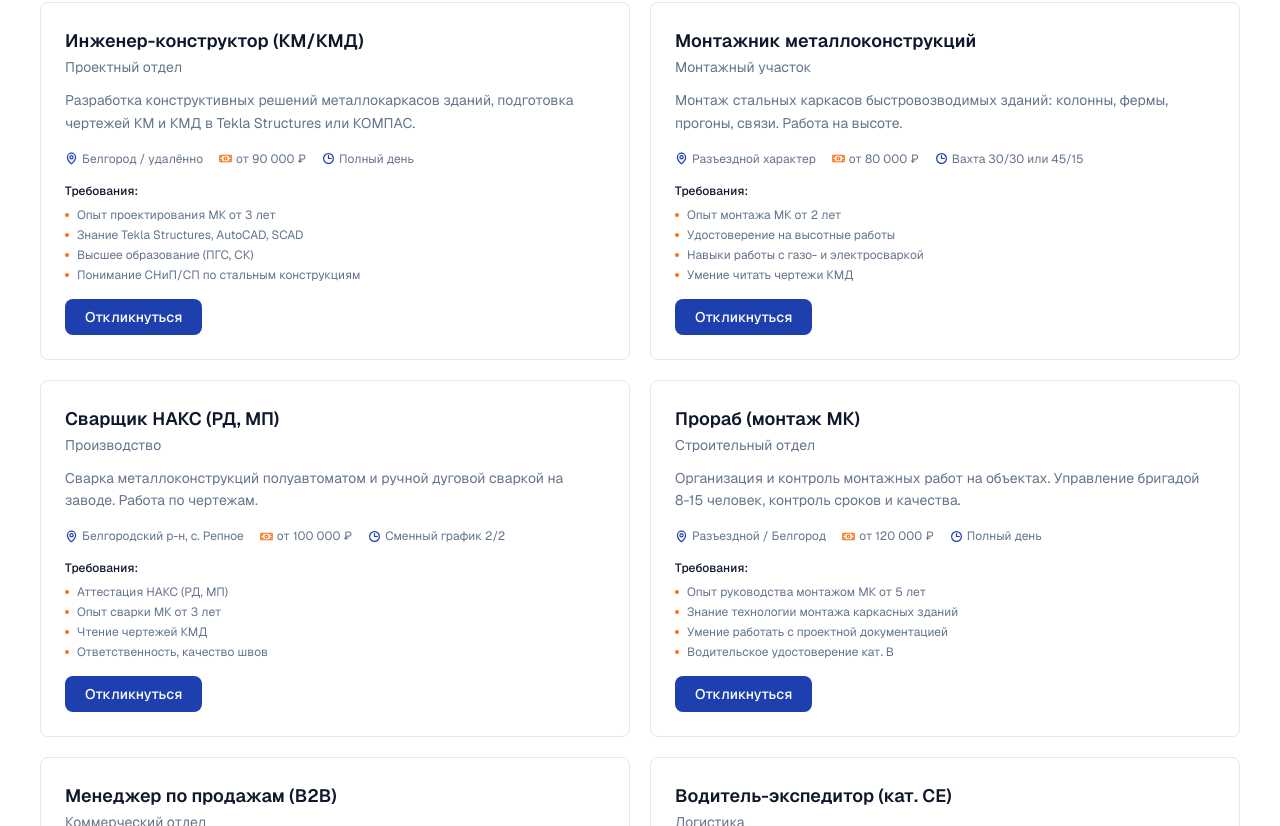
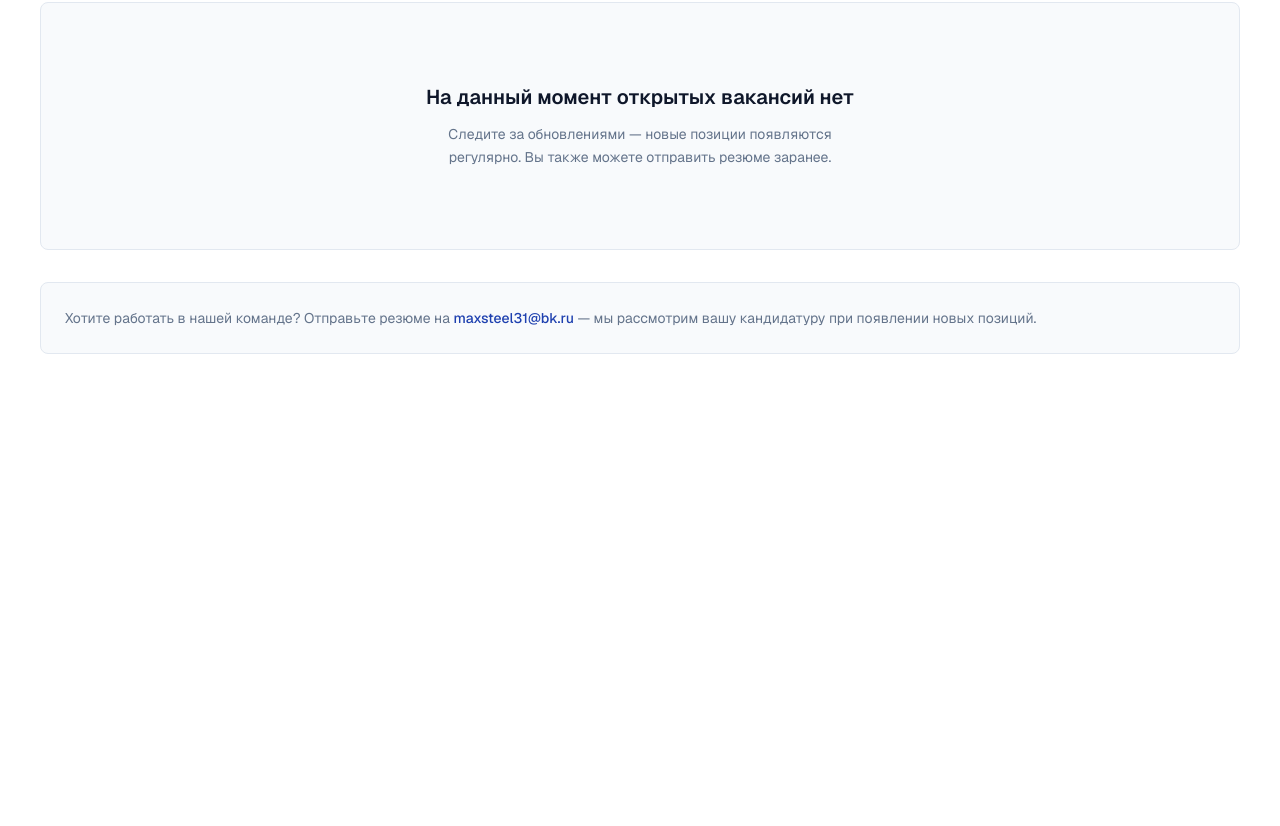
Before and after one commit to faded679/lstkmk, a Next.js app: page /vacancies in a window 1280 px wide. Shown: the part 334-1160 px from the top of the page. After the commit the page ends 800 px from the top, so only its background shows below. Built offline with nearby package versions, Linux system fonts and the light colour scheme.

Commit message:
vacancies: remove placeholder listings, show no vacancies message

```diff
--- a/src/app/vacancies/page.tsx
+++ b/src/app/vacancies/page.tsx
@@ -1,120 +1,12 @@
 "use client";
 
-import { useState } from "react";
 import { motion, useReducedMotion } from "motion/react";
-import { ArrowLeft, MapPin, Money, Clock } from "@phosphor-icons/react";
+import { ArrowLeft } from "@phosphor-icons/react";
 import Link from "next/link";
 import Navigation from "@/components/Navigation";
-import VacancyModal from "@/components/VacancyModal";
-
-const vacancies = [
-  {
-    id: 1,
-    title: "Инженер-конструктор (КМ/КМД)",
-    department: "Проектный отдел",
-    location: "Белгород / удалённо",
-    salary: "от 90 000 ₽",
-    schedule: "Полный день",
-    description:
-      "Разработка конструктивных решений металлокаркасов зданий, подготовка чертежей КМ и КМД в Tekla Structures или КОМПАС.",
-    requirements: [
-      "Опыт проектирования МК от 3 лет",
-      "Знание Tekla Structures, AutoCAD, SCAD",
-      "Высшее образование (ПГС, СК)",
-      "Понимание СНиП/СП по стальным конструкциям",
-    ],
-  },
-  {
-    id: 2,
-    title: "Монтажник металлоконструкций",
-    department: "Монтажный участок",
-    location: "Разъездной характер",
-    salary: "от 80 000 ₽",
-    schedule: "Вахта 30/30 или 45/15",
-    description:
-      "Монтаж стальных каркасов быстровозводимых зданий: колонны, фермы, прогоны, связи. Работа на высоте.",
-    requirements: [
-      "Опыт монтажа МК от 2 лет",
-      "Удостоверение на высотные работы",
-      "Навыки работы с газо- и электросваркой",
-      "Умение читать чертежи КМД",
-    ],
-  },
-  {
-    id: 3,
-    title: "Сварщик НАКС (РД, МП)",
-    department: "Производство",
-    location: "Белгородский р-н, с. Репное",
-    salary: "от 100 000 ₽",
-    schedule: "Сменный график 2/2",
-    description:
-      "Сварка металлоконструкций полуавтоматом и ручной дуговой сваркой на заводе. Работа по чертежам.",
-    requirements: [
-      "Аттестация НАКС (РД, МП)",
-      "Опыт сварки МК от 3 лет",
-      "Чтение чертежей КМД",
-      "Ответственность, качество швов",
-    ],
-  },
-  {
-    id: 4,
-    title: "Прораб (монтаж МК)",
-    department: "Строительный отдел",
-    location: "Разъездной / Белгород",
-    salary: "от 120 000 ₽",
-    schedule: "Полный день",
-    description:
-      "Организация и контроль монтажных работ на объектах. Управление бригадой 8-15 человек, контроль сроков и качества.",
-    requirements: [
-      "Опыт руководства монтажом МК от 5 лет",
-      "Знание технологии монтажа каркасных зданий",
-      "Умение работать с проектной документацией",
-      "Водительское удостоверение кат. B",
-    ],
-  },
-  {
-    id: 5,
-    title: "Менеджер по продажам (B2B)",
-    department: "Коммерческий отдел",
-    location: "Белгород / удалённо",
-    salary: "от 70 000 ₽ + %",
-    schedule: "Полный день",
-    description:
-      "Работа с входящими заявками и холодный поиск клиентов. Продажа строительства быстровозводимых зданий под ключ.",
-    requirements: [
-      "Опыт B2B продаж от 2 лет",
-      "Понимание строительной сферы — преимущество",
-      "Навыки ведения переговоров",
-      "CRM, Excel, презентации",
-    ],
-  },
-  {
-    id: 6,
-    title: "Водитель-экспедитор (кат. CE)",
-    department: "Логистика",
-    location: "Белгородский р-н, с. Репное",
-    salary: "от 85 000 ₽",
-    schedule: "5/2, командировки",
-    description:
-      "Доставка металлоконструкций на объекты заказчиков. Длинномерные негабаритные грузы.",
-    requirements: [
-      "Категория CE, опыт от 3 лет",
-      "Опыт перевозки длинномеров",
-      "Знание правил крепления грузов",
-      "Без вредных привычек",
-    ],
-  },
-];
 
 export default function VacanciesPage() {
   const reduce = useReducedMotion();
-  const [selectedVacancy, setSelectedVacancy] = useState<string | null>(null);
-  const [isModalOpen, setIsModalOpen] = useState(false);
-
-  const handleApply = (title: string) => {
-    setSelectedVacancy(title);
-    setIsModalOpen(true);
-  };
 
   return (
     <div className="min-h-screen bg-white">
@@ -142,88 +34,24 @@ export default function VacanciesPage() {
           </p>
         </motion.div>
 
-        <div className="mt-14 grid grid-cols-1 lg:grid-cols-2 gap-5">
-          {vacancies.map((vacancy, i) => (
-            <motion.div
-              key={vacancy.id}
-              initial={reduce ? false : { opacity: 0, y: 24 }}
-              animate={{ opacity: 1, y: 0 }}
-              transition={{
-                duration: 0.5,
-                delay: i * 0.08,
-                ease: [0.16, 1, 0.3, 1],
-              }}
-              className="rounded-lg border border-border bg-white hover:border-accent-blue/30 transition-all duration-300 p-6"
-            >
-              <div className="flex items-start justify-between gap-4 mb-3">
-                <div>
-                  <h2 className="text-lg font-semibold text-foreground">
-                    {vacancy.title}
-                  </h2>
-                  <p className="text-sm text-muted mt-0.5">
-                    {vacancy.department}
-                  </p>
-                </div>
-              </div>
+        <motion.div
+          initial={reduce ? false : { opacity: 0, y: 24 }}
+          animate={{ opacity: 1, y: 0 }}
+          transition={{ duration: 0.5, delay: 0.15, ease: [0.16, 1, 0.3, 1] }}
+          className="mt-14 flex flex-col items-center justify-center py-20 rounded-lg border border-border bg-slate-50 text-center"
+        >
+          <p className="text-xl font-semibold text-foreground">
+            На данный момент открытых вакансий нет
+          </p>
+          <p className="mt-3 text-sm text-muted max-w-sm leading-relaxed">
+            Следите за обновлениями — новые позиции появляются регулярно.
+            Вы также можете отправить резюме заранее.
+          </p>
+        </motion.div>
 
-              <p className="text-sm text-muted leading-relaxed mb-4">
-                {vacancy.description}
-              </p>
-
-              <div className="flex flex-wrap gap-x-4 gap-y-2 text-xs text-muted mb-4">
-                <span className="inline-flex items-center gap-1">
-                  <MapPin size={13} weight="bold" className="text-accent-blue" />
-                  {vacancy.location}
-                </span>
-                <span className="inline-flex items-center gap-1">
-                  <Money size={13} weight="bold" className="text-accent-orange" />
-                  {vacancy.salary}
-                </span>
-                <span className="inline-flex items-center gap-1">
-                  <Clock size={13} weight="bold" className="text-accent-blue" />
-                  {vacancy.schedule}
-                </span>
-              </div>
-
-              <div className="mb-4">
-                <div className="text-xs font-medium text-foreground mb-2">
-                  Требования:
-                </div>
-                <ul className="space-y-1">
-                  {vacancy.requirements.map((req) => (
-                    <li
-                      key={req}
-                      className="text-xs text-muted flex items-start gap-2"
-                    >
-                      <span className="w-1 h-1 rounded-full bg-accent-orange mt-1.5 flex-shrink-0" />
-                      {req}
-                    </li>
-                  ))}
-                </ul>
-              </div>
-
-              <button
-                onClick={() => handleApply(vacancy.title)}
-                className="inline-flex h-9 items-center px-5 text-sm font-medium text-white bg-accent-blue rounded-lg hover:bg-accent-blue/90 transition-colors"
-              >
-                Откликнуться
-              </button>
-            </motion.div>
-          ))}
-        </div>
-
-        <VacancyModal
-          isOpen={isModalOpen}
-          onClose={() => {
-            setIsModalOpen(false);
-            setSelectedVacancy(null);
-          }}
-          vacancyTitle={selectedVacancy || ""}
-        />
-
-        <div className="mt-12 p-6 rounded-lg bg-slate-50 border border-border">
+        <div className="mt-8 p-6 rounded-lg bg-slate-50 border border-border">
           <p className="text-sm text-muted leading-relaxed">
-            Не нашли подходящую вакансию? Отправьте резюме на{" "}
+            Хотите работать в нашей команде? Отправьте резюме на{" "}
             <a
               href="mailto:maxsteel31@bk.ru?subject=Резюме"
               className="text-accent-blue font-medium hover:underline"
```
